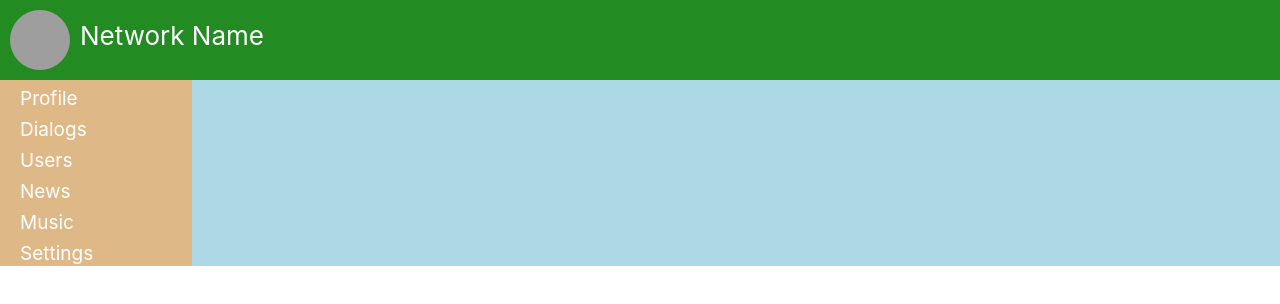
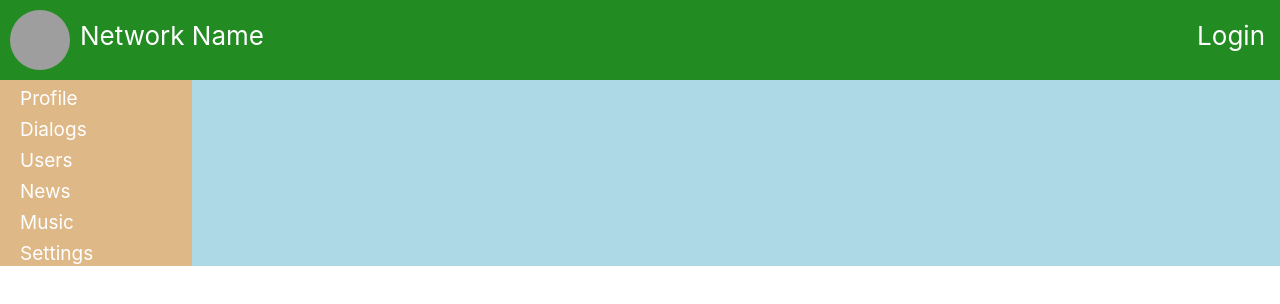
Before and after one commit to andreidoroshevich/samuray-way, a React (Create React App) app: page /Login in a window 1280 px wide. Shown: the top 304 px of the page. Built offline with nearby package versions, Linux system fonts and the light colour scheme; no server answers; grey boxes are pictures that could not be loaded.

Commit message:
lessons 61 (Login)

```diff
--- a/src/App.tsx
+++ b/src/App.tsx
@@ -1,6 +1,5 @@
 import React from 'react';
 import './App.css';
-import Header from "./components/Header/Header";
 import Navbar from "./components/Navbar/Navbar";
 import classes from './components/Profile/Profile.module.css'
 import {Route} from "react-router-dom";
@@ -10,13 +9,14 @@
 import DialogsContainer from "./components/Dialogs/DialogsContainer";
 import UsersContainer from "./components/Users/UsersContainer";
 import ProfileContainer from "./components/Profile/ProfileContainer";
+import HeaderContainer from "./components/Header/HeaderContainer";
 
 
 const App = () => {
 
     return (
         <>
-            <Header headerValue={'Network Name'}/>
+            <HeaderContainer/>
             <div className={classes.main}>
                 <Navbar/>
                 <div className={classes.MainContent}>
--- a/src/components/Header/Header.module.css
+++ b/src/components/Header/Header.module.css
@@ -1,5 +1,5 @@
 
-.AppHeader {
+.AppHeader, .logoContainer {
     background-color: forestgreen;
     min-height: 10vh;
     display: flex;
@@ -7,6 +7,7 @@
     border-bottom-color: white;
     font-size: calc(10px + 2vmin);
     color: white;
+    justify-content: space-between;
 }
 
 .logo {
@@ -18,3 +19,14 @@
 header {
     padding-top: 20px;
 }
+
+.loginBlock {
+    padding-top: 20px;
+    margin-right: 15px;
+}
+
+.loginBlock a {
+    color: white;
+    text-decoration: none;
+    cursor: pointer;
+}
--- a/src/components/Header/Header.tsx
+++ b/src/components/Header/Header.tsx
@@ -1,20 +1,30 @@
 import React from 'react';
+import { NavLink } from 'react-router-dom';
 import classes from './Header.module.css'
 
-type HeaderPropsType = {
-    headerValue: string
-}
+// type HeaderPropsType = {
+//     headerValue: string
+// }
 
-const Header = (props: HeaderPropsType) => {
+const Header = ({...props}) => {
+    debugger
     return (
         <div className={classes.AppHeader}>
+            <div className={classes.logoContainer}>
                 <img className={classes.logo}
                      src="https://yt3.ggpht.com/ytc/AAUvwngdw4sXdA6kUYDDZZi5df9azFXxNwyV7FBbNcGHSw=s900-c-k-c0x00ffffff-no-rj"
                      alt="logo"/>
+
                 <header>
                     {props.headerValue}
                 </header>
+
             </div>
+            <div className={classes.loginBlock}>
+                {props.isAuth ? props.login : <NavLink to={'/login'}>Login</NavLink>}
+            </div>
+        </div>
+
     );
 };
 
--- /dev/null
+++ b/src/components/Header/HeaderContainer.tsx
@@ -0,0 +1,45 @@
+import React from 'react';
+import Header from "./Header";
+import axios from "axios";
+import {connect} from "react-redux";
+import {RootState} from "../../redux/redux-store";
+import {setAuthUserData} from "../../redux/auth-reducer";
+
+
+type mapStateToPropsType = {
+    isAuth: boolean,
+    login: string | null,
+}
+
+type MapDispatchToPropsType = {
+    setAuthUserData: (userId: string | null, email: string | null, login: string | null)=>void
+}
+
+export type PropsType = mapStateToPropsType & MapDispatchToPropsType
+
+class HeaderContainer extends React.Component<PropsType> {
+
+    componentDidMount() {
+        axios.get(`https://social-network.samuraijs.com/api/1.0/auth/me`, {
+            withCredentials: true
+        }).then(response => {
+            if (response.data.resultCode === 0) {
+                const {id, email, login} = response.data.data
+                this.props.setAuthUserData(id, email, login)
+            }
+        })
+    }
+
+    render() {
+        return (
+            <Header headerValue={'Network Name'} {...this.props}/>
+        );
+    }
+}
+
+const mapStateToProps = (state: RootState) => ({
+    isAuth: state.auth.isAuth,
+    login: state.auth.login,
+})
+
+export default connect(mapStateToProps, {setAuthUserData})(HeaderContainer);
--- /dev/null
+++ b/src/redux/auth-reducer.ts
@@ -0,0 +1,47 @@
+export type InitialStateType = {
+    userId: string | null,
+    email: string | null,
+    login: string | null,
+    isAuth: boolean
+}
+
+let initialState: InitialStateType = {
+    userId: null,
+    email: null,
+    login: null,
+    isAuth: false
+}
+
+type ActionsType = ReturnType<typeof setAuthUserData>
+
+export const SET_USER_DATA = "SET_USER_DATA";
+
+
+export const setAuthUserData = (userId: string | null, email: string | null, login: string | null) => {
+    return {
+        type: SET_USER_DATA,
+        data: {
+            userId,
+            email,
+            login,
+        }
+    } as const
+}
+
+
+const authReducer = (state = initialState, action: ActionsType) => {
+
+    switch (action.type) {
+        case SET_USER_DATA:
+            return {
+                ...state,
+                ...action.data,
+                isAuth: true,
+            }
+        default:
+            return state
+
+    }
+}
+
+export default authReducer;
--- a/src/redux/redux-store.ts
+++ b/src/redux/redux-store.ts
@@ -3,6 +3,7 @@
 import messagesReducer, {sendMessageCreator, updateMessageBodyCreator} from "./messages-reducer";
 import dialogsReducer, {sendDialogCreator, updateDialogBodyCreator} from "./dialogs-reducer";
 import usersReducer from "./users-reducer";
+import authReducer from "./auth-reducer";
 
 export type ActionType = ReturnType<typeof updateNewPostTextCreator>
     | ReturnType<typeof addPostActionCreator>
@@ -15,7 +16,8 @@
     posts: postsReducer,
     messages: messagesReducer,
     dialogs: dialogsReducer,
-    usersPage: usersReducer
+    usersPage: usersReducer,
+    auth: authReducer
 })
 
 
```
Lines whose indentation alone changed are shown as unchanged.
